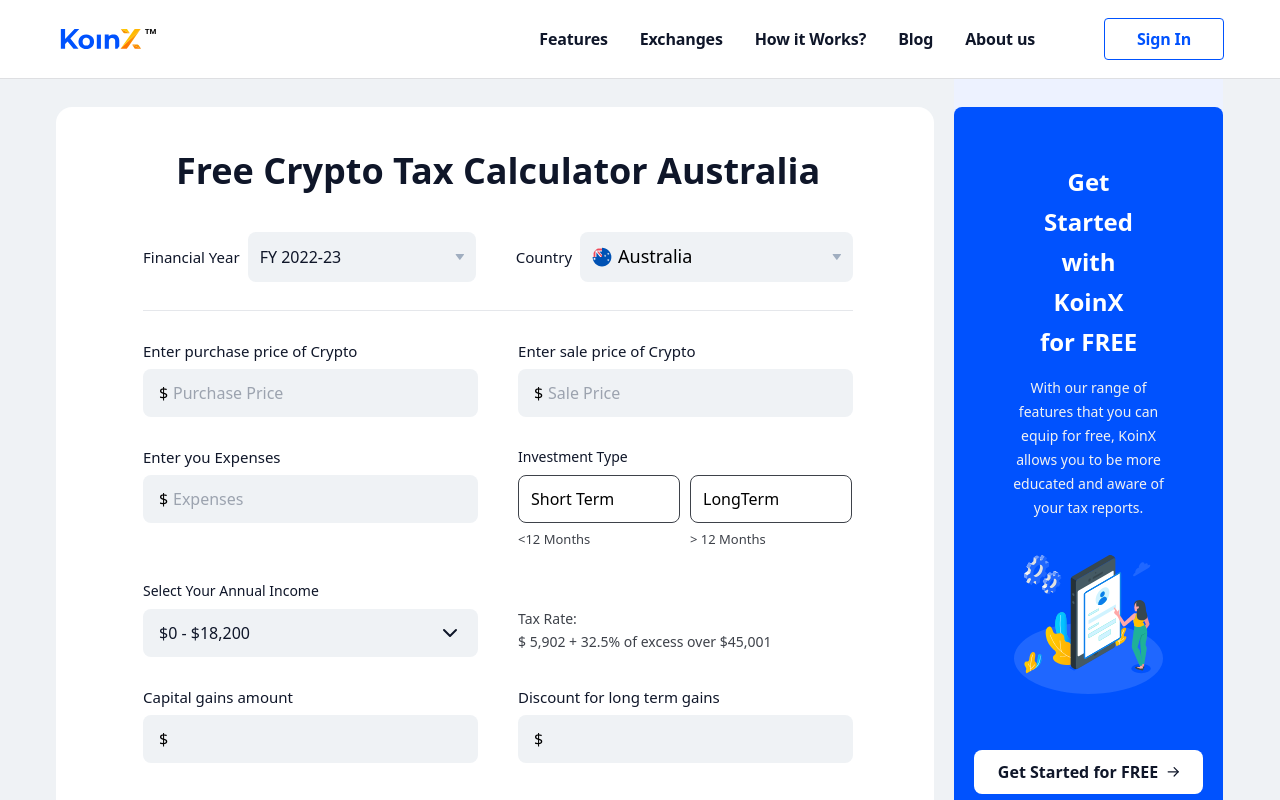
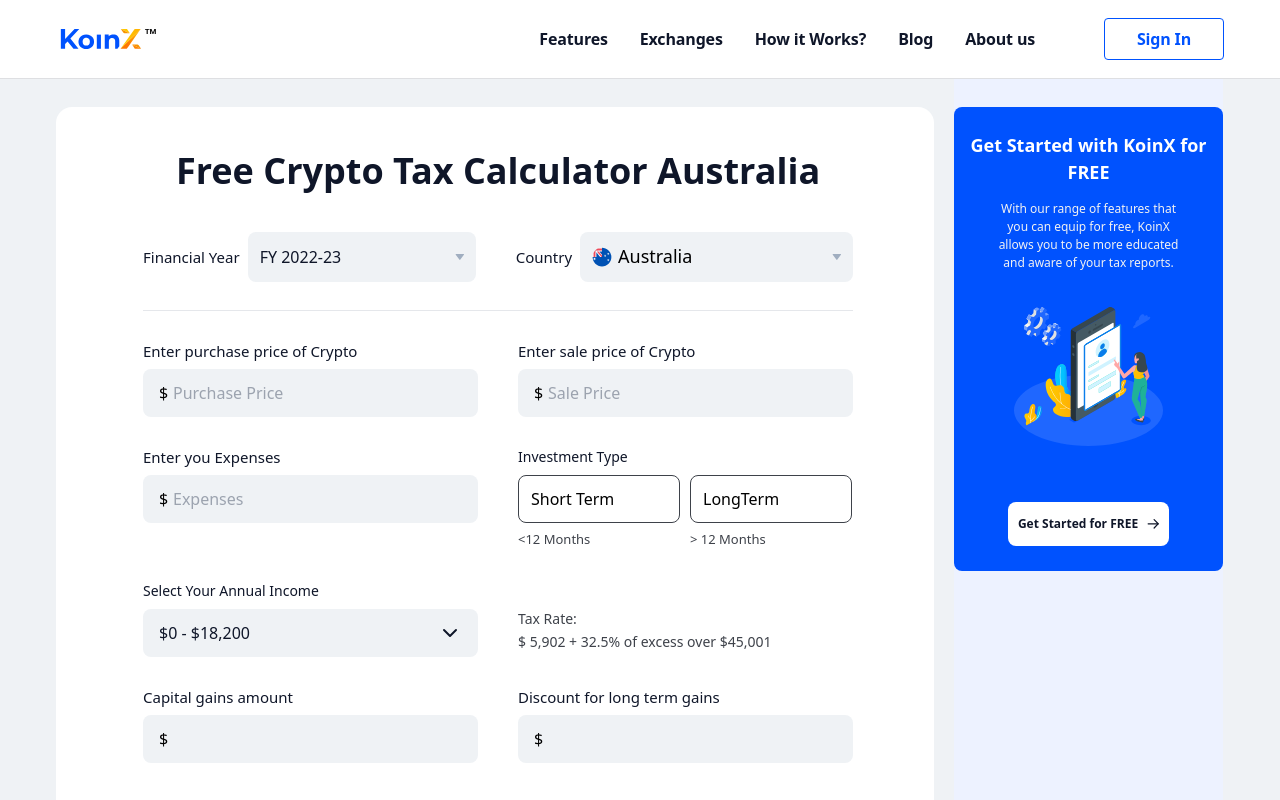
Before and after one commit to Devang1224/CryptoCalculator, a Next.js app: page / in a window 1280 px wide. Shown: the top 800 px of the page. Built offline with nearby package versions, Linux system fonts and the light colour scheme.

Commit message:
feat:responsivness

```diff
--- a/src/components/Body/Body.tsx
+++ b/src/components/Body/Body.tsx
@@ -3,11 +3,9 @@
 
 const Body = () => {
     return (
-        <div className="flex flex-col md:bg-[#EFF2F5] lg:flex-row lg:gap-[20px] lg:pr-[57px]">
-         <div className="pt-[19.25px] px-[0px]  md:bg-[#EFF2F5]
-                         sm-2:pl-[15px] sm-2:pr-[14px]
-                         md:px-[56px] md:pt-[28px]
-                         lg:pr-0
+        <div className="flex flex-col md:bg-[#EFF2F5] lg-2:flex-row lg-2:pr-[57px] lg:gap-[20px] lg:pr-[0px]">
+         <div className="pt-[19.25px] px-[0px]  md:bg-[#EFF2F5] sm-2:pl-[15px] sm-2:pr-[14px] md:px-[56px] md:pt-[28px]
+                         lg-2:pr-0 lg:pr-[57px]
           ">
            <LeftCalculator/>
          </div>
--- a/src/components/LeftCalculator/CapitalAndDiscount.tsx
+++ b/src/components/LeftCalculator/CapitalAndDiscount.tsx
@@ -3,7 +3,7 @@
     <div className="flex flex-col gap-[20px] md:gap-[40px] md:flex-row">
 
  {/* Capital Gain input  */}
-      <div className="flex flex-col gap-[6px] flex-1 lg:max-w-[335px]">
+      <div className="flex flex-col gap-[6px] flex-1 lg-2:max-w-[335px]">
         <p className="text-grey1 text-[15px] leading-[24px]">
           Capital gains amount
         </p>
@@ -21,7 +21,7 @@
       </div>
 
  {/* Discount input  */}
-      <div className="flex flex-col gap-[6px] flex-1 lg:max-w-[335px]">
+      <div className="flex flex-col gap-[6px] flex-1 lg-2:max-w-[335px]">
         <p className="text-grey1 text-[15px] leading-[24px]">
         Discount for long term gains
         </p>
--- a/src/components/LeftCalculator/ExpensesAndTerm.tsx
+++ b/src/components/LeftCalculator/ExpensesAndTerm.tsx
@@ -12,7 +12,7 @@
         <div className="flex flex-col gap-[20px] lg:flex-row lg:gap-[40px]">
 
 {/* Expenses Input */}
-        <div className="flex flex-col gap-[6px] flex-1 lg:max-w-[335px] ">
+        <div className="flex flex-col gap-[6px] flex-1 lg-2:max-w-[335px] ">
           <p className="text-grey1 text-[15px] leading-[24px]">
             Enter you Expenses
           </p>
@@ -31,7 +31,7 @@
         </div>
 
 {/*Investment Type*/}
-        <div className="flex flex-col gap-[6px] flex-1 lg:max-w-[335px]">
+        <div className="flex flex-col gap-[6px] flex-1 lg-2:max-w-[335px]">
           <p className="text-grey1 text-[14px] leading-[24px]">
             Investment Type
           </p>
--- a/src/components/LeftCalculator/FinancialAndCountry.tsx
+++ b/src/components/LeftCalculator/FinancialAndCountry.tsx
@@ -39,7 +39,7 @@
 
     return (
         <div className="mt-[30px] flex flex-col  sm-2:flex-row  gap-[20px]
-                        md:gap-[40px] lg:mt-[40px]
+                        md:gap-[40px] lg:mt-[40px] lg:justify-between
         ">
 
 {/* Financial Year Input */}
@@ -52,7 +52,7 @@
           </label>
           <Select
             styles={customStyles}
-            classNames={{ control: () => "px-[16px] py-[9px] sm-2:w-[164px]  md:px-[12px] md:py-[13px] lg:w-[228px]" }}
+            classNames={{ control: () => "px-[16px] py-[9px] sm-2:w-[164px]  md:px-[12px] md:py-[13px]  lg:w-[228px]" }}
             options={yearOptions}
             defaultValue={yearOptions[0]}
             unstyled
@@ -69,6 +69,7 @@
           >
             Country
           </label>
+
           <Select
             styles={customStyles}
             classNames={{ control: () => "px-[16px] py-[9px] sm-2:w-[164px] md:px-[12px] md:py-[13px] lg:w-[273px]" }}
--- a/src/components/LeftCalculator/IncomAndTaxRate.tsx
+++ b/src/components/LeftCalculator/IncomAndTaxRate.tsx
@@ -16,7 +16,7 @@
       <div className="flex flex-col gap-[8px] md:flex-row md:gap-[40px]">
 
 {/* Annual Income Input */}
-        <div className="flex flex-col gap-[6px] flex-1 lg:max-w-[335px]">
+        <div className="flex flex-col gap-[6px] flex-1 lg-2:max-w-[335px]">
           <p className="text-grey1 text-[14px] leading-[24px]">
             Select Your Annual Income
           </p>
@@ -41,9 +41,9 @@
          </div>
 
 {/* Tax Rate div */}
-        <div className="flex items-center gap-[7px] sm-2:gap-[12px] md:flex-col md:items-start md:gap-[0] md:justify-end md:mb-[5px] lg:max-w-[335px] ">
+        <div className="flex items-center gap-[7px] sm-2:gap-[12px] md:flex-col md:items-start md:gap-[0] md:justify-end md:mb-[5px] flex-1 lg-2:max-w-[335px] ">
           <span className="leading-[12px] text-[10px] text-grey2 sm-2:text-[12px] sm-2:leading-[24px] lg:text-[14px]">Tax Rate:</span>
-          <p className="text-grey2 text-[10px] font-medium
+          <p className="text-grey2 text-[10px] font-medium whitespace-nowrap
                          lg:text-[14px]
                        sm-2:text-[12px]
                ">
--- a/src/components/LeftCalculator/PurchaseAndSales.tsx
+++ b/src/components/LeftCalculator/PurchaseAndSales.tsx
@@ -1,9 +1,9 @@
 const PurchaseAndSales = () => {
     return (
-        <div className="flex flex-col gap-[20px] md:flex-row md:gap-[40px] md:justify-between">
+        <div className="flex flex-col gap-[20px] md:flex-row md:gap-[40px] ">
 
 {/* Purchase Price Crypto Input */}
-         <div className=" flex flex-col gap-[6px] flex-1 lg:max-w-[335px]">
+         <div className=" flex flex-col gap-[6px] flex-1 lg-2:max-w-[335px]">
           <p className="text-grey1 text-[15px] leading-[24px] ">
             Enter purchase price of Crypto
           </p>
@@ -22,7 +22,7 @@
         </div>
 
 {/* Sale Price Crypto Input */}
-        <div className="flex flex-col gap-[6px] flex-1 lg:max-w-[335px]">
+        <div className="flex flex-col gap-[6px] flex-1 lg-2:max-w-[335px]">
           <p className="text-grey1 text-[15px] leading-[24px]">
             Enter sale price of Crypto
           </p>
--- a/src/components/RightAdv/RIghtAdv.tsx
+++ b/src/components/RightAdv/RIghtAdv.tsx
@@ -6,9 +6,9 @@
     return (
            <div className=" pt-[40px] pb-[40px] px-[16px] bg-[#EDF2FF]
                            sm-2:pt-[68px] sm-2:pb-[62px]
-                           lg:p-[0] lg:pt-[28px]
+                           lg-2:p-[0] lg-2:pt-[28px]
               ">
-              <div className="rounded-[16px] bg-[#0052FE] px-[10px] pb-[33px] pt-[24px] flex flex-col items-center lg:hidden">
+              <div className="rounded-[16px] bg-[#0052FE] px-[10px] pb-[33px] pt-[24px] flex flex-col items-center lg-2:hidden">
                   <Image
                    src={Frame}
                    alt="Vector Image"
@@ -41,12 +41,16 @@
                   </button>
               </div>
 
-              <div className="hidden py-[55px] px-[16px] rounded-[8px] bg-[#0052FE] lg:flex">
+              <div className="hidden py-[25px] px-[6px] rounded-[8px] bg-[#0052FE] lg-2:flex
+                              xl:py-[55px] xl:px-[16px]
+              ">
 
                 <div className="flex flex-col gap-[35px]">
                   <div className="w-full flex flex-col gap-[14px]">
-                      <p className="px-[63px] text-[24px] font-bold text-white text-center leading-[40px]">Get Started with KoinX for FREE</p>
-                      <p className="px-[33.5px] text-center text-[14px] font-medium text-[#F2F2F2] leading-[24px]">
+                      <p className="px-[10px] text-[18px] font-bold text-white text-center leading-normal xl:px-[63px] xl:text-[24px] xl:leading-[40px]">
+                          Get Started with KoinX for FREE
+                      </p>
+                      <p className="px-[33.5px] text-center text-[12px] font-medium text-[#F2F2F2] leading-normal xl:leading-[24px] xl:text-[14px]">
                          With our range of features that you can equip for free,
                          KoinX allows you to be more educated and aware of your tax reports.
                       </p>
@@ -63,9 +67,9 @@
                   </div>
 
                   <div className="w-full flex justify-center">
-                   <button className="py-[8px] px-[24px] rounded-[8px] bg-white mt-[21px]">
+                   <button className="py-[8px] px-[10px] rounded-[8px] bg-white mt-[21px] xl:px-[24px]">
                     <div className="flex items-center gap-[9px]">
-                        <p className="text-grey1 text-[16px] font-semibold leading-[28px]">
+                        <p className="text-grey1 font-semibold leading-[28px] text-[12px] xl:text-[16px]">
                         Get Started for FREE
 
                         </p>
--- a/src/components/SubscribeWindow/Subscribe.tsx
+++ b/src/components/SubscribeWindow/Subscribe.tsx
@@ -3,7 +3,7 @@
 
 const Subscribe = () => {
     return (
-        <div className="px-[165px] py-[137px] hidden lg:flex">
+        <div className="px-[165px] py-[137px] hidden lg-2:flex ">
 
          <div className="flex rounded-[16px] bg-[#0052FE] overflow-hidden gap-[83px] pt-[25px] pb-[27px] pl-[146px] pr-[89px]">
 
--- a/tailwind.config.js
+++ b/tailwind.config.js
@@ -52,6 +52,9 @@
       },
       screens:{
         'sm-2':'400px',
+        "xl":"1300px",
+        'lg-2':"1200px",
+
       }
     },
   },
```
